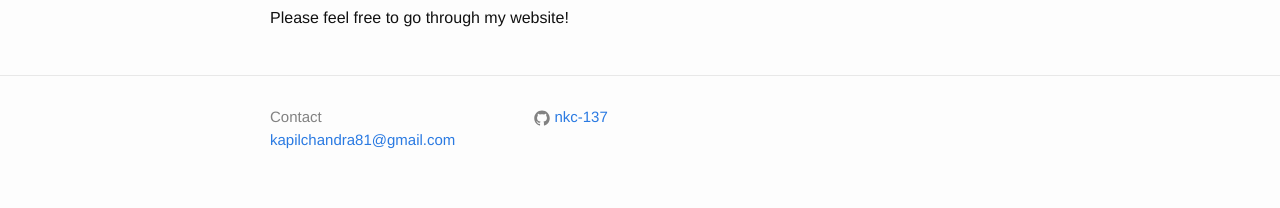
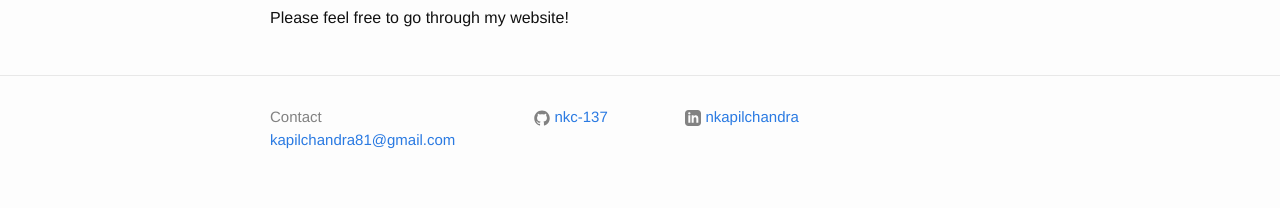
Before and after one commit to nkc-137/nkc-137.github.io, a Jekyll site: the page built from index.md, in a window 1280 px wide. Shown: the part 1148-1356 px from the top of the page. Built offline with Jekyll 4.4.1, drawn with Linux system fonts in a browser that asks for light colours.

Commit message:
Added linkedin username

```diff
--- a/_config.yml
+++ b/_config.yml
@@ -2,5 +2,6 @@ name: Kapil Chandra
 title: N Kapil Chandra
 email: kapilchandra81@gmail.com
 github_username: nkc-137
+linkedin_username: nkapilchandra
 permalink: /blog/:year/:month/:day/:title
 markdown: kramdown
```
